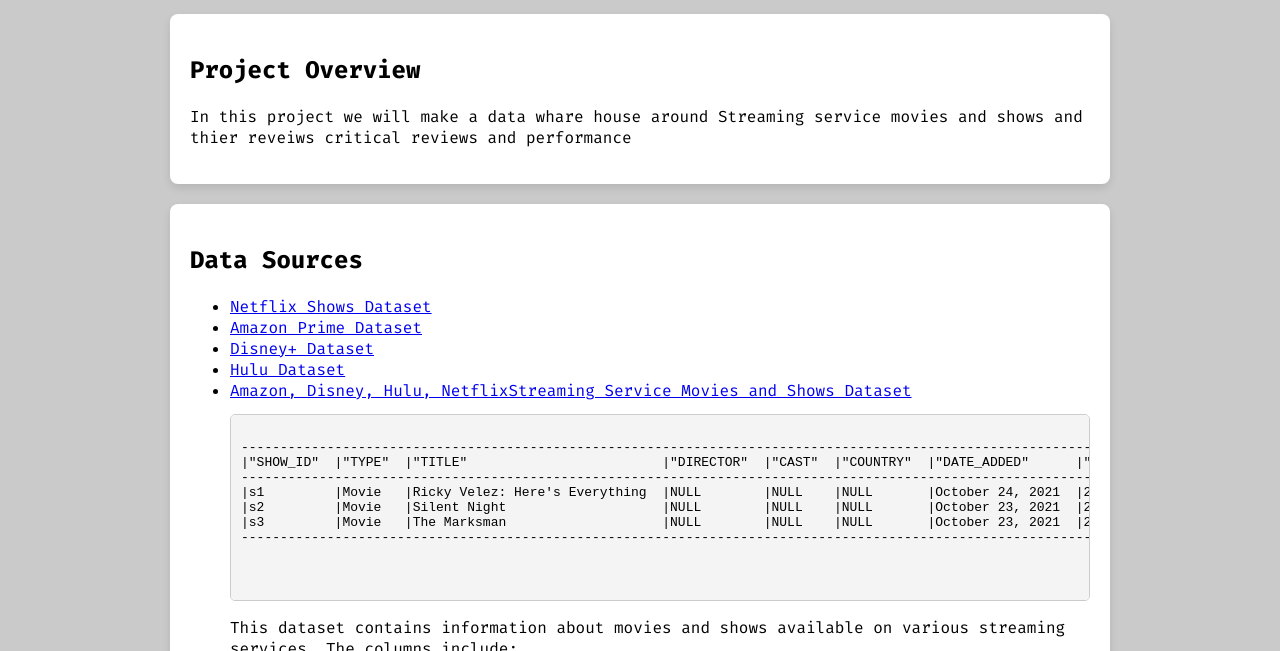
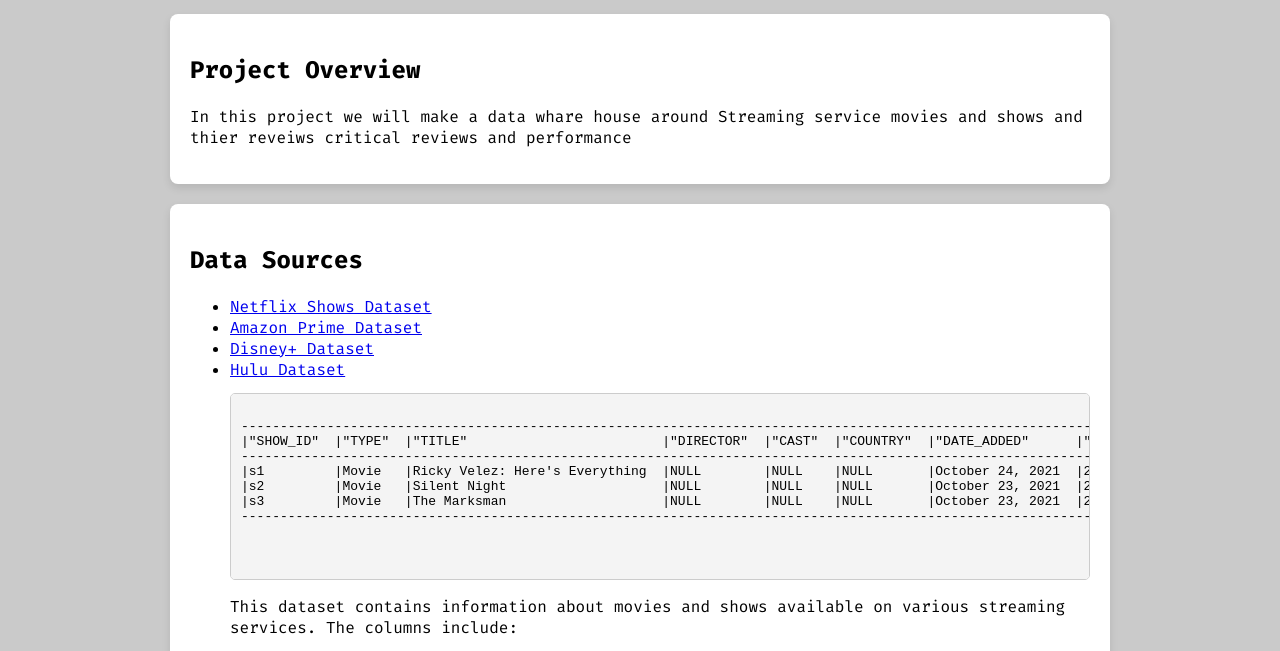
Before and after one commit to radfre/DataWharehouseImplemntationAlexSchatz, a plain HTML site: page index.html in a window 1280 px wide. Shown: the part 80-731 px from the top of the page. Drawn offline with Linux system fonts and the light colour scheme.

Commit message:
updated html

```diff
--- a/index.html
+++ b/index.html
@@ -26,7 +26,6 @@
             <li><a href="https://www.kaggle.com/datasets/shivamb/amazon-prime-movies-and-tv-shows" target="_blank">Amazon Prime Dataset</a></li>
             <li><a href="https://www.kaggle.com/datasets/shivamb/disney-movies-and-tv-shows" target="_blank">Disney+ Dataset</a></li>
             <li><a href="https://www.kaggle.com/datasets/shivamb/hulu-movies-and-tv-shows" target="_blank">Hulu Dataset</a></li>
-            <li><a href="https://www.kaggle.com/datasets/shivamb/streaming-service-movies-and-shows" target="_blank">Amazon, Disney, Hulu, NetflixStreaming Service Movies and Shows Dataset</a></li>
             <pre>
                 <code>
 -----------------------------------------------------------------------------------------------------------------------------------------------------------------------------------------------------------------------------------
```
